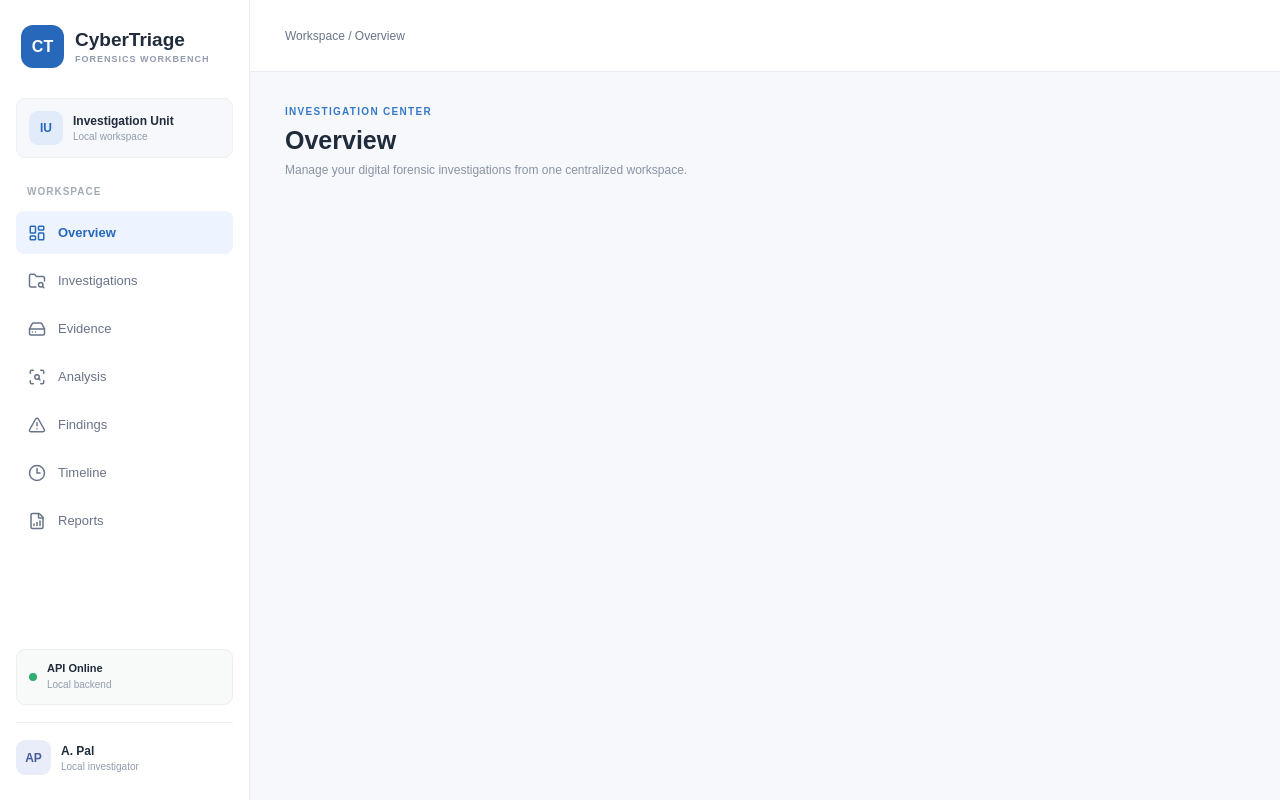
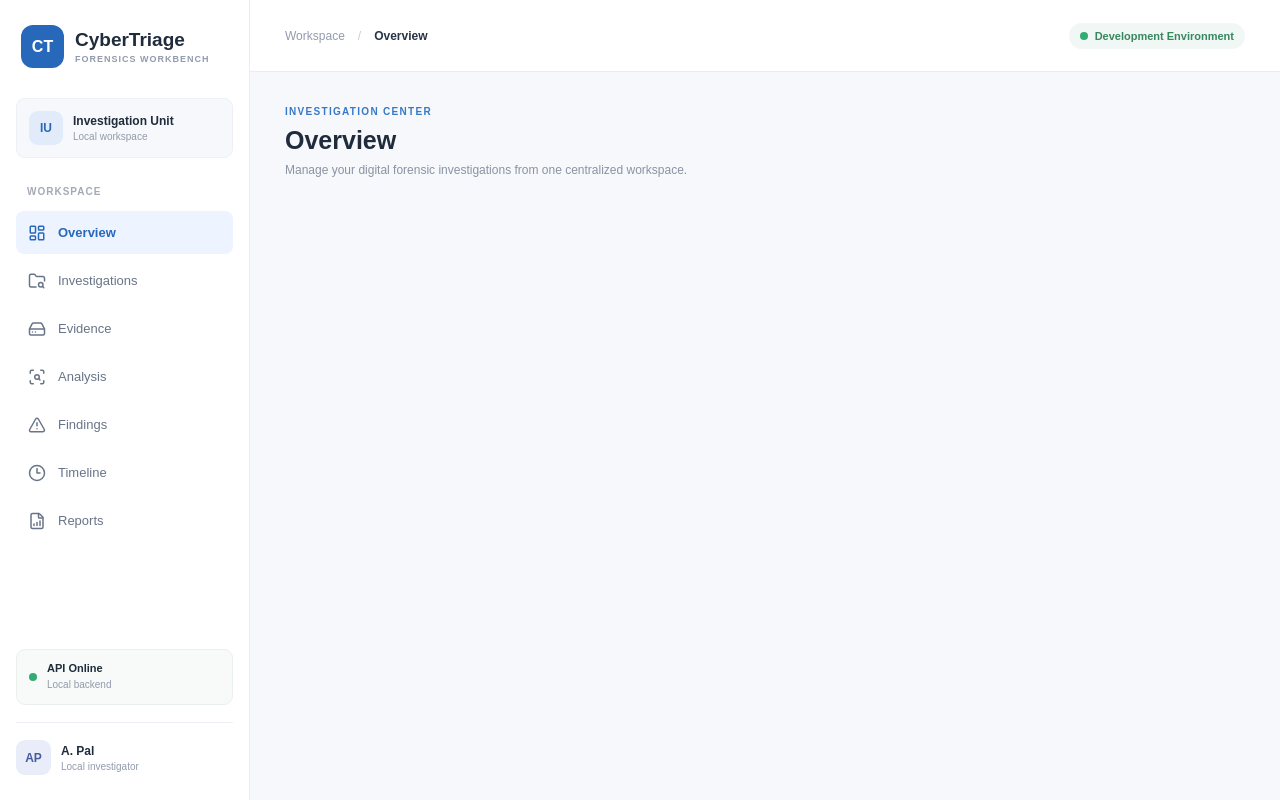
Before and after one commit to amethystakira/CyberTriage, a React app in the folder frontend/: page / in a window 1280 px wide. Built offline with nearby package versions, Linux system fonts and the light colour scheme; the HTML template or start-up script is replaced by a standard one.

Commit message:
Add dynamic workspace breadcrumb and environment badge

```diff
--- a/frontend/src/App.css
+++ b/frontend/src/App.css
@@ -256,3 +256,43 @@ button {
   font-size: 10px;
   margin-top: 3px;
 }
+
+/* Top navigation bar */
+
+.topbar {
+  display: flex;
+  justify-content: space-between;
+  align-items: center;
+}
+
+.topbar-left,
+.topbar-right {
+  display: flex;
+  align-items: center;
+  gap: 13px;
+}
+
+.topbar-left {
+  color: #929bad;
+  font-size: 12px;
+}
+
+.topbar-left strong {
+  color: #293448;
+}
+
+.breadcrumb-divider {
+  color: #c7ccd5;
+}
+
+.environment-badge {
+  display: flex;
+  align-items: center;
+  gap: 7px;
+  padding: 7px 11px;
+  background: #f1f7f4;
+  border-radius: 20px;
+  color: #37875f;
+  font-size: 11px;
+  font-weight: 600;
+}
--- a/frontend/src/App.jsx
+++ b/frontend/src/App.jsx
@@ -80,7 +80,18 @@ function App() {
 
       <main className="main-area">
         <header className="topbar">
-          <span>Workspace / {activePage}</span>
+        <div className="topbar-left">
+            <span>Workspace</span>
+            <span className="breadcrumb-divider">/</span>
+            <strong>{activePage}</strong>
+        </div>
+
+        <div className="topbar-right">
+            <div className="environment-badge">
+            <span className="status-dot"></span>
+            Development Environment
+            </div>
+        </div>
         </header>
 
         <section className="content">
```
